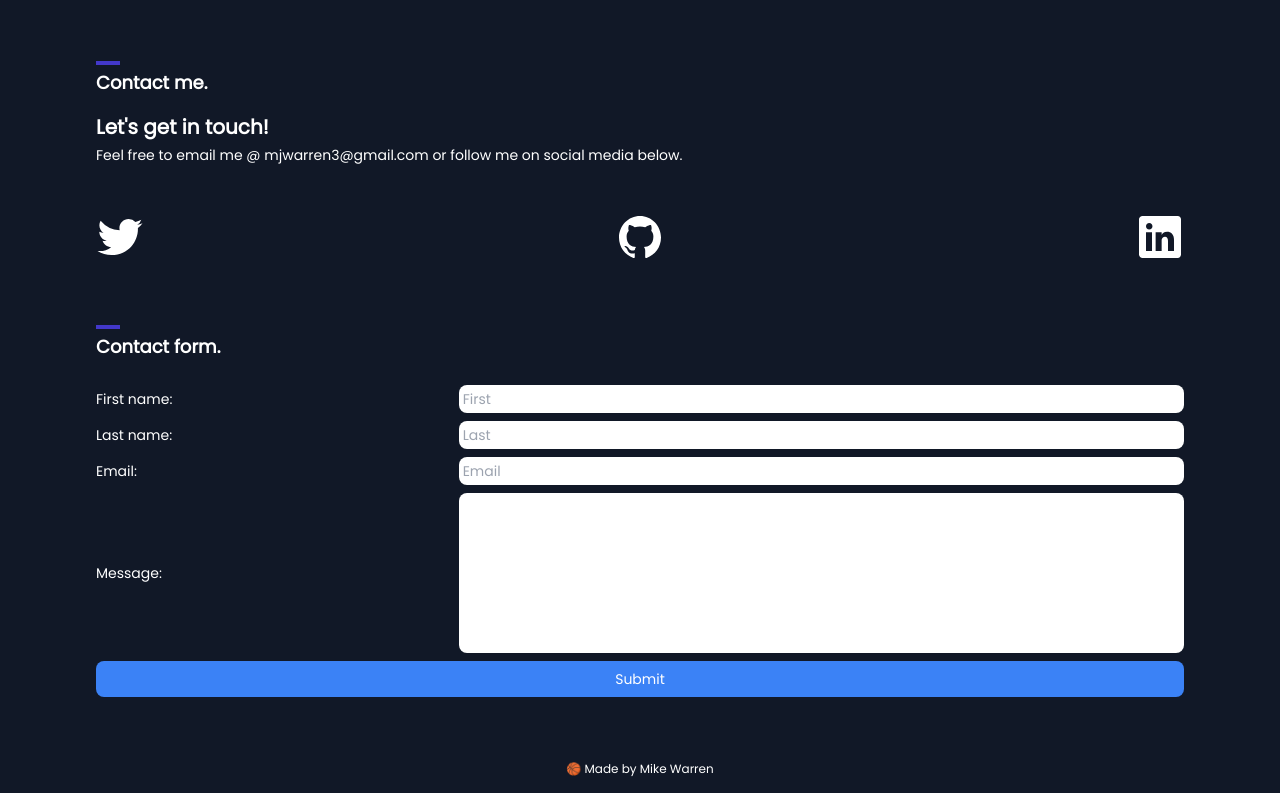
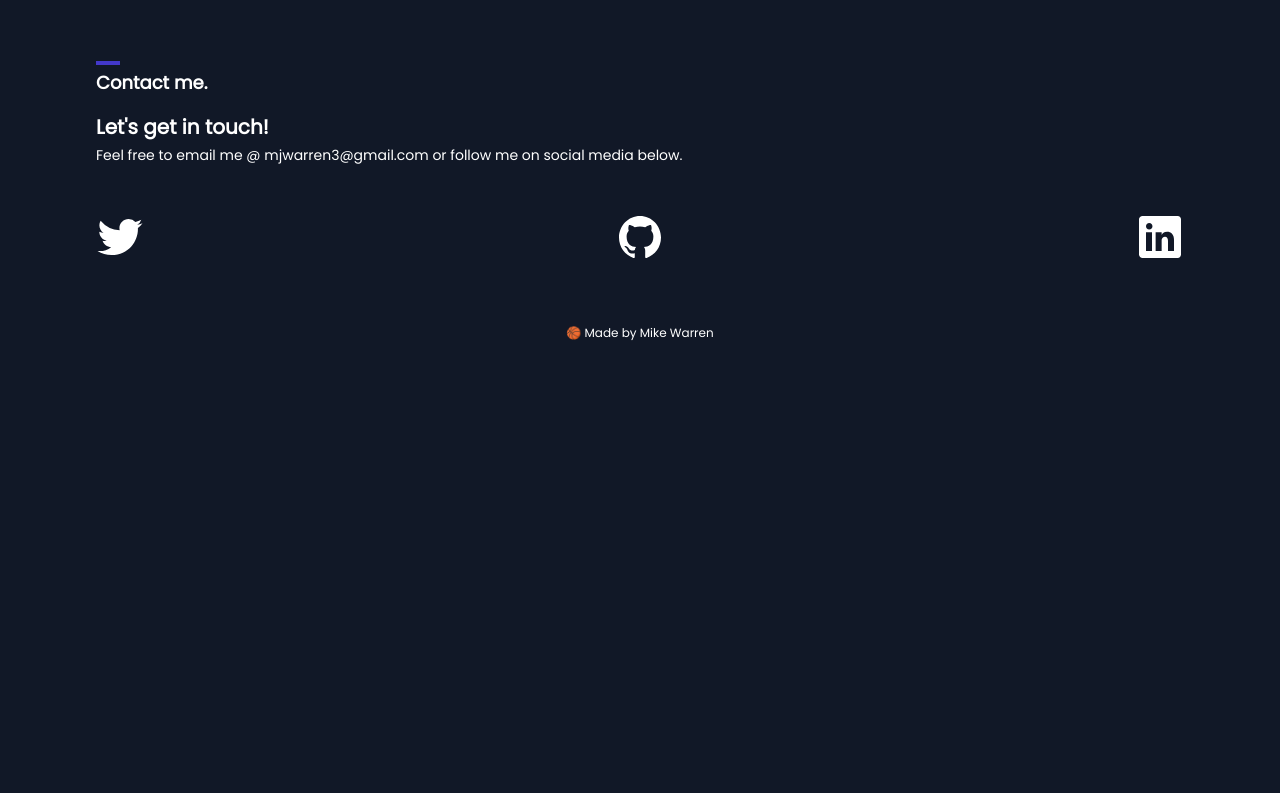
Before and after one commit to mjwarren3/personal-site, a plain HTML site: page index.html in a window 1280 px wide. Shown: the part 1171-1964 px from the top of the page. After the commit the page ends 1528 px from the top, so only its background shows below. Drawn offline with Linux system fonts and the light colour scheme.

Commit message:
Removed contact form

```diff
--- a/index.html
+++ b/index.html
@@ -152,41 +152,6 @@
         </a>
       </div>
 
-      <div class="container flex justify-between items-center w-full">
-        <hr class="border-indigo-700 border-2 w-6  mt-16">
-      </div>
-
-      <div class="container flex pt-1 w-full">
-        <div class="text-lg font-semibold pb-4">Contact form.</div>
-      </div>
-
-      <div class="container flex justify-between items-center w-full text-xs md:text-sm">
-        <form class="w-full">
-          <div class="container flex w-full items-center mt-2">
-            <label class="w-1/3" for="fname">First name:</label>
-            <input class="w-2/3 rounded-lg text-gray-800 p-1 text-sm" type="text" id="fname" name="fname" placeholder="First">
-          </div>
-
-          <div class="container flex w-full items-center mt-2">
-            <label class="w-1/3" for="fname">Last name:</label>
-            <input class="w-2/3 rounded-lg text-gray-800 p-1 text-sm" type="text" id="lname" name="lname" placeholder="Last"><br>
-          </div>
-
-          <div class="container flex w-full items-center mt-2">
-            <label class="w-1/3" for="email">Email:</label>
-            <input class="w-2/3 rounded-lg text-gray-800 p-1 text-sm" type="email" id="email" placeholder="Email">
-          </div>
-
-          <div class="container flex w-full items-center mt-2">
-            <label class="w-1/3" for="message">Message:</label>
-            <input type="text" id="message" class="text-gray-900 w-2/3 h-40 p-2 rounded-lg">
-          </div>
-          <button class="bg-blue-500 p-2 rounded-lg hover:bg-blue-900 submit-button w-full mt-2">Submit</button>
-        </form>
-      </div>
-
-      <label class="pb-4 mt-2 hidden justify-center align-center text-md submit-label">Thank you for your submission!</label>
-
     </div>
 
     <script src="app.js"></script>
```
